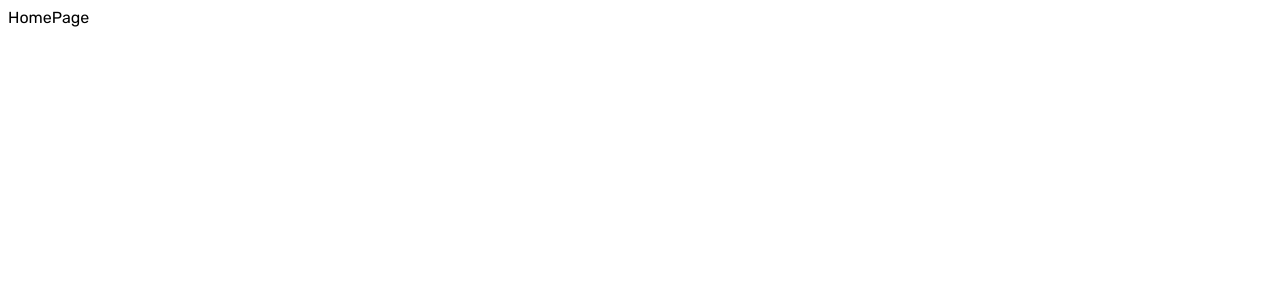
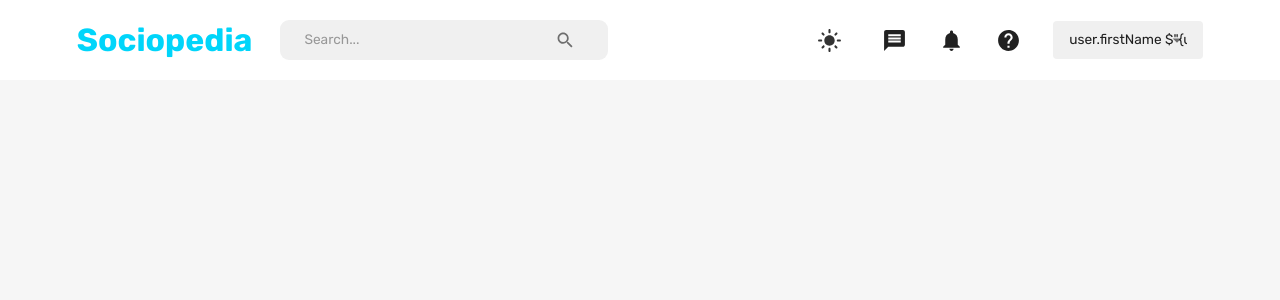
Before and after one commit to jztimm/UniVerse, a React (Create React App) app in the folder client/: page /home in a window 1280 px wide. Shown: the top 300 px of the page. Built offline with nearby package versions, Linux system fonts and the light colour scheme.

Commit message:
Color, Theme, Dark Mode, and Styling Setup

```diff
--- a/client/package.json
+++ b/client/package.json
@@ -5,6 +5,7 @@
   "dependencies": {
     "@emotion/react": "^11.11.0",
     "@emotion/style": "^0.8.0",
+    "@emotion/styled": "^11.11.0",
     "@mui/icons-material": "^5.11.16",
     "@mui/material": "^5.13.1",
     "@reduxjs/toolkit": "^1.9.5",
--- a/client/src/App.js
+++ b/client/src/App.js
@@ -2,16 +2,27 @@
 import HomePage from "scenes/homePage";
 import LoginPage from "scenes/loginPage";
 import ProfilePage from "scenes/profilePage";
+import { useMemo } from "react";
+import { useSelector } from "react-redux";
+import { CssBaseline, ThemeProvider } from "@mui/material";
+import { createTheme } from "@mui/material/styles";
+import { themeSettings } from "./theme";
 
 function App() {
+  const mode = useSelector((state) => state.mode);
+  const theme = useMemo(() => createTheme(themeSettings(mode)), [mode]);
+
   return (
     <div className="app">
       <BrowserRouter>
-        <Routes>
-          <Route path="/" element={<LoginPage />} />
-          <Route path="/home" element={<HomePage />} />
-          <Route path="/profile/:userId" element={<ProfilePage />} />
-        </Routes>
+        <ThemeProvider theme={theme}>
+          <CssBaseline />
+          <Routes>
+            <Route path="/" element={<LoginPage />} />
+            <Route path="/home" element={<HomePage />} />
+            <Route path="/profile/:userId" element={<ProfilePage />} />
+          </Routes>
+        </ThemeProvider>
       </BrowserRouter>
     </div>
   );
--- /dev/null
+++ b/client/src/components/FlexBetween.jsx
@@ -0,0 +1,10 @@
+import { Box } from "@mui/material";
+import { styled } from "@mui/system/";
+
+const FlexBetween = styled(Box)({
+  display: "flex",
+  justifyContent: "space-between",
+  alignItems: "center",
+});
+
+export default FlexBetween;
--- a/client/src/scenes/homePage/index.jsx
+++ b/client/src/scenes/homePage/index.jsx
@@ -1,7 +1,12 @@
-import React from "react";
+import { Box } from "@mui/material";
+import Navbar from "scenes/navbar";
 
 const HomePage = () => {
-  return <div>HomePage</div>;
+  return (
+    <Box>
+      <Navbar />
+    </Box>
+  );
 };
 
 export default HomePage;
--- a/client/src/scenes/navbar/index.jsx
+++ b/client/src/scenes/navbar/index.jsx
@@ -1,7 +1,197 @@
-import React from "react";
+import { useState } from "react";
+import {
+  Box,
+  IconButton,
+  InputBase,
+  Typography,
+  Select,
+  MenuItem,
+  FormControl,
+  useTheme,
+  useMediaQuery,
+} from "@mui/material";
+import {
+  Search,
+  Message,
+  DarkMode,
+  LightMode,
+  Notifications,
+  Help,
+  Menu,
+  Close,
+} from "@mui/icons-material";
+import { useDispatch, useSelector } from "react-redux";
+import { setMode, setLogout } from "state";
+import { useNavigate } from "react-router-dom";
+import FlexBetween from "components/FlexBetween";
 
 const Navbar = () => {
-  return <div>Navbar</div>;
+  const [isMobileMenuToggled, setIsMobileMenuToggled] = useState(false);
+  const dispatch = useDispatch();
+  const navigate = useNavigate();
+  const user = useSelector((state) => state.user);
+  const isNonMobileScreens = useMediaQuery("(min-width: 1000px)");
+
+  const theme = useTheme();
+  const neutralLight = theme.palette.neutral.light;
+  const dark = theme.palette.neutral.dark;
+  const background = theme.palette.background.default;
+  const primaryLight = theme.palette.primary.light;
+  const alt = theme.palette.background.alt;
+
+  const fullName = `${"user.firstName"} $"{user.lastName"}`;
+
+  return (
+    <FlexBetween padding="1rem 6%" backgroundColor={alt}>
+      <FlexBetween gap="1.75rem">
+        <Typography
+          fontWeight="bold"
+          fontSize="clamp(1rem, 2rem, 2.25rem)"
+          color="primary"
+          onClick={() => navigate("/home")}
+          sx={{
+            "&:hover": {
+              color: primaryLight,
+              cursor: "pointer",
+            },
+          }}
+        >
+          Sociopedia
+        </Typography>
+        {isNonMobileScreens && (
+          <FlexBetween
+            backgroundColor={neutralLight}
+            borderRadius="9px"
+            gap="3rem"
+            padding="0.1rem 1.5rem"
+          >
+            <InputBase placeholder="Search..." />
+            <IconButton>
+              <Search />
+            </IconButton>
+          </FlexBetween>
+        )}
+      </FlexBetween>
+
+      {/* DESKTOP NAV */}
+      {isNonMobileScreens ? (
+        <FlexBetween gap="2rem">
+          <IconButton onClick={() => dispatch(setMode())}>
+            {theme.palette.mode === "dark" ? (
+              <DarkMode sx={{ fontSize: "25px" }} />
+            ) : (
+              <LightMode sx={{ color: dark, fontSize: "25px" }} />
+            )}
+          </IconButton>
+          <Message sx={{ fontSize: "25px" }} />
+          <Notifications sx={{ fontSize: "25px" }} />
+          <Help sx={{ fontSize: "25px" }} />
+          <FormControl variant="standard" value={fullName}>
+            <Select
+              value={fullName}
+              sx={{
+                backgroundColor: neutralLight,
+                width: "150px",
+                borderRadius: "0.25rem",
+                p: "0.25rem 1rem",
+                "& .MuiSvgIcon-root": {
+                  pr: "0.25rem",
+                  width: "3rem",
+                },
+                "& .MuiSelect-select:focus": {
+                  backgroundColor: neutralLight,
+                },
+              }}
+              input={<InputBase />}
+            >
+              <MenuItem value={fullName}>
+                <Typography>{fullName}</Typography>
+              </MenuItem>
+              <MenuItem onClick={() => dispatch(setLogout())}>Log Out</MenuItem>
+            </Select>
+          </FormControl>
+        </FlexBetween>
+      ) : (
+        <IconButton
+          onClick={() => setIsMobileMenuToggled(!isMobileMenuToggled)}
+        >
+          <Menu />
+        </IconButton>
+      )}
+
+      {/* MOBILE NAV */}
+      {!isNonMobileScreens && isMobileMenuToggled && (
+        <Box
+          position="fixed"
+          right="0"
+          bottom="0"
+          height="100%"
+          zIndex="10"
+          maxWidth="500px"
+          minWidth="300px"
+          backgroundColor={background}
+        >
+          {/* CLOSE ICON */}
+          <Box display="flex" justifyContent="flex-end" p="1rem">
+            <IconButton
+              onClick={() => setIsMobileMenuToggled(!isMobileMenuToggled)}
+            >
+              <Close />
+            </IconButton>
+          </Box>
+
+          {/* MENU ITEMS */}
+          <FlexBetween
+            display="flex"
+            flexDirection="column"
+            justifyContent="center"
+            alignItems="center"
+            gap="3rem"
+          >
+            <IconButton
+              onClick={() => dispatch(setMode())}
+              sx={{ fontSize: "25px" }}
+            >
+              {theme.palette.mode === "dark" ? (
+                <DarkMode sx={{ fontSize: "25px" }} />
+              ) : (
+                <LightMode sx={{ color: dark, fontSize: "25px" }} />
+              )}
+            </IconButton>
+            <Message sx={{ fontSize: "25px" }} />
+            <Notifications sx={{ fontSize: "25px" }} />
+            <Help sx={{ fontSize: "25px" }} />
+            <FormControl variant="standard" value={fullName}>
+              <Select
+                value={fullName}
+                sx={{
+                  backgroundColor: neutralLight,
+                  width: "150px",
+                  borderRadius: "0.25rem",
+                  p: "0.25rem 1rem",
+                  "& .MuiSvgIcon-root": {
+                    pr: "0.25rem",
+                    width: "3rem",
+                  },
+                  "& .MuiSelect-select:focus": {
+                    backgroundColor: neutralLight,
+                  },
+                }}
+                input={<InputBase />}
+              >
+                <MenuItem value={fullName}>
+                  <Typography>{fullName}</Typography>
+                </MenuItem>
+                <MenuItem onClick={() => dispatch(setLogout())}>
+                  Log Out
+                </MenuItem>
+              </Select>
+            </FormControl>
+          </FlexBetween>
+        </Box>
+      )}
+    </FlexBetween>
+  );
 };
 
 export default Navbar;
--- /dev/null
+++ b/client/src/theme.js
@@ -0,0 +1,105 @@
+export const colorTokens = {
+  grey: {
+    0: "#FFFFFF",
+    10: "#F6F6F6",
+    50: "#F0F0F0",
+    100: "#E0E0E0",
+    200: "#C2C2C2",
+    300: "#A3A3A3",
+    400: "#858585",
+    500: "#666666",
+    600: "#4D4D4D",
+    700: "#333333",
+    800: "#1A1A1A",
+    900: "#0A0A0A",
+    1000: "#000000",
+  },
+  primary: {
+    50: "#E6FBFF",
+    100: "#CCF7FE",
+    200: "#99EEFD",
+    300: "#66E6FC",
+    400: "#33DDFB",
+    500: "#00D5FA",
+    600: "#00A0BC",
+    700: "#006B7D",
+    800: "#00353F",
+    900: "#001519",
+  },
+};
+
+// mui theme settings
+export const themeSettings = (mode) => {
+  return {
+    palette: {
+      mode: mode,
+      ...(mode === "dark"
+        ? {
+            // palette values for dark mode
+            primary: {
+              dark: colorTokens.primary[200],
+              main: colorTokens.primary[500],
+              light: colorTokens.primary[800],
+            },
+            neutral: {
+              dark: colorTokens.grey[100],
+              main: colorTokens.grey[200],
+              mediumMain: colorTokens.grey[300],
+              medium: colorTokens.grey[400],
+              light: colorTokens.grey[700],
+            },
+            background: {
+              default: colorTokens.grey[900],
+              alt: colorTokens.grey[800],
+            },
+          }
+        : {
+            // palette values for light mode
+            primary: {
+              dark: colorTokens.primary[700],
+              main: colorTokens.primary[500],
+              light: colorTokens.primary[50],
+            },
+            neutral: {
+              dark: colorTokens.grey[700],
+              main: colorTokens.grey[500],
+              mediumMain: colorTokens.grey[400],
+              medium: colorTokens.grey[300],
+              light: colorTokens.grey[50],
+            },
+            background: {
+              default: colorTokens.grey[10],
+              alt: colorTokens.grey[0],
+            },
+          }),
+    },
+    typography: {
+      fontFamily: ["Rubik", "sans-serif"].join(","),
+      fontSize: 12,
+      h1: {
+        fontFamily: ["Rubik", "sans-serif"].join(","),
+        fontSize: 40,
+      },
+      h2: {
+        fontFamily: ["Rubik", "sans-serif"].join(","),
+        fontSize: 32,
+      },
+      h3: {
+        fontFamily: ["Rubik", "sans-serif"].join(","),
+        fontSize: 24,
+      },
+      h4: {
+        fontFamily: ["Rubik", "sans-serif"].join(","),
+        fontSize: 20,
+      },
+      h5: {
+        fontFamily: ["Rubik", "sans-serif"].join(","),
+        fontSize: 16,
+      },
+      h6: {
+        fontFamily: ["Rubik", "sans-serif"].join(","),
+        fontSize: 14,
+      },
+    },
+  };
+};
```
Also changed, not shown: 1 other file (tests, documents, lock files or other folders).
